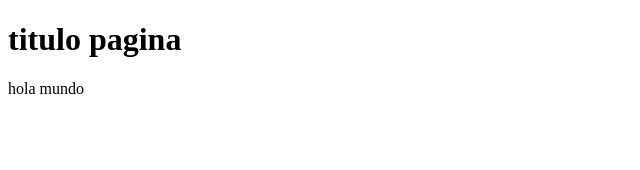
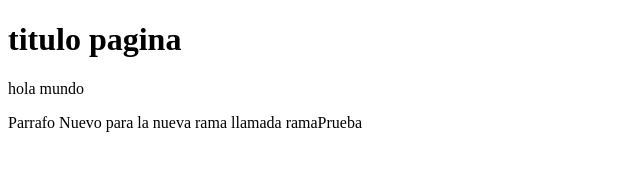
Before and after one commit to Javierquidulef01/RepositorioFIP, a plain HTML site: page index.html in a window 1280 px wide. Shown: the whole page, without its empty margins (0-640 px from the left). Drawn offline with Linux system fonts and the light colour scheme.

Commit message:
Update index.html

```diff
--- a/index.html
+++ b/index.html
@@ -9,5 +9,6 @@
 <body>
     <h1>titulo pagina</h1>
     <p>hola mundo</p>
+    <p>Parrafo Nuevo para la nueva rama llamada ramaPrueba</p>
 </body>
 </html>
```
